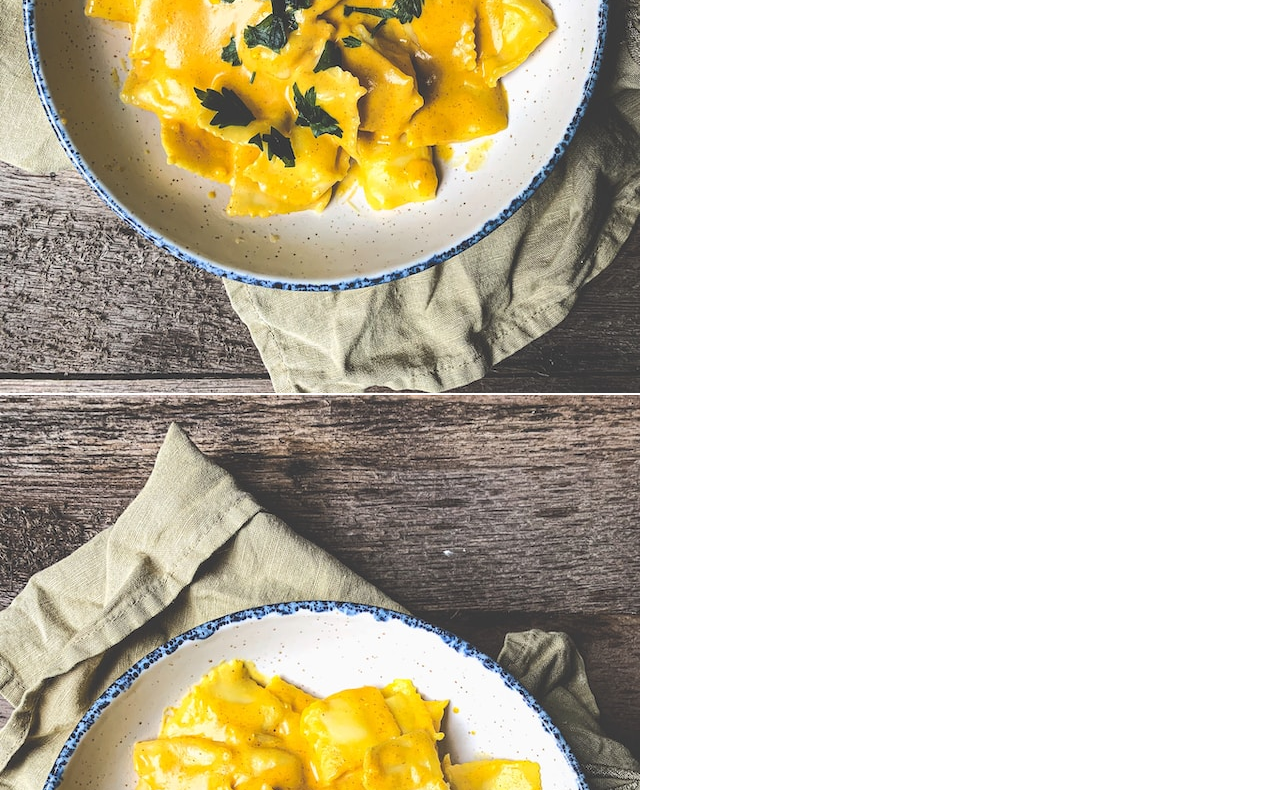
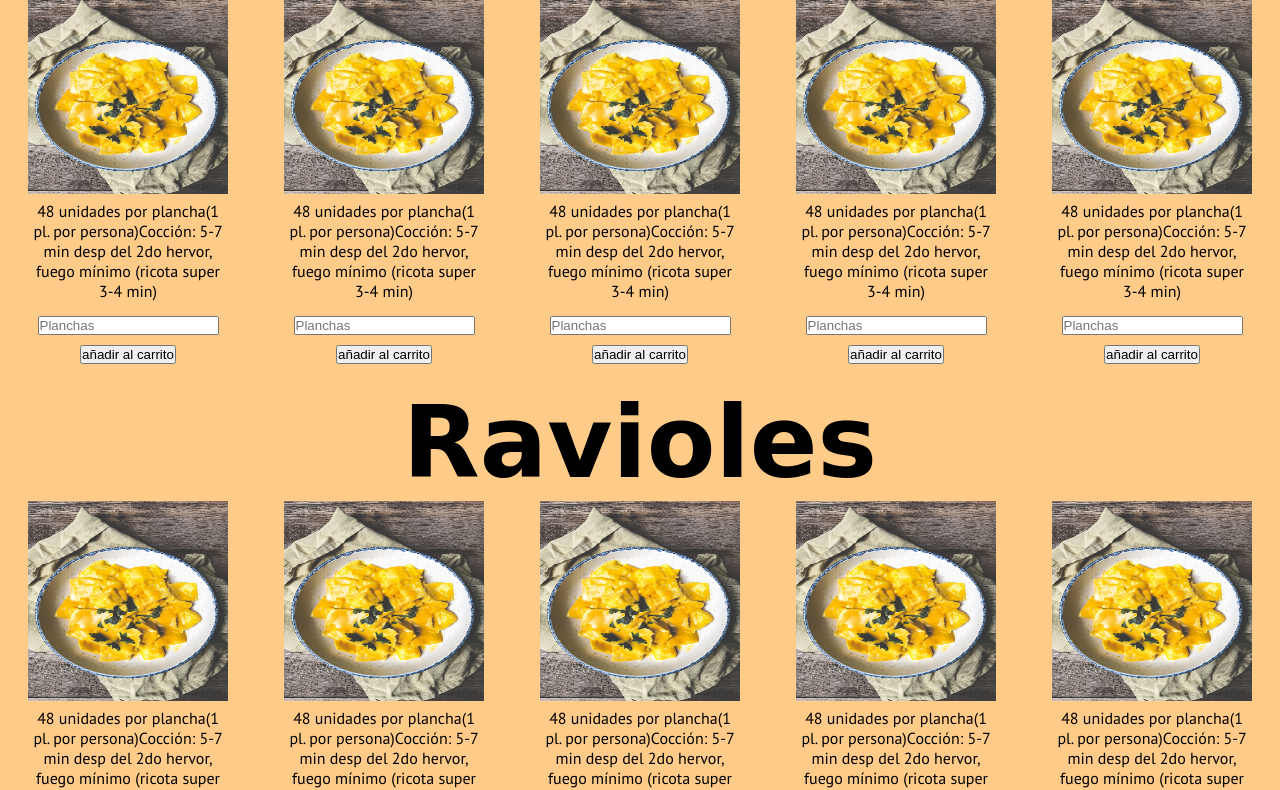
Before and after one commit to FacundoCanepa/tio-pelotte, a website: page pages/Pastas.html in a window 1280 px wide. Shown: the part 632-1422 px from the top of the page. Drawn offline with Linux system fonts and the light colour scheme; a web font is replaced by a local one.

Commit message:
add pastas en sass

```diff
--- a/scss/layout/_main-pastas.scss
+++ b/scss/layout/_main-pastas.scss
@@ -0,0 +1,51 @@
+.pastas{
+    background-color: $background-main;
+    h4{
+        font-family: 'Island Moments', cursive;
+        text-align: center;
+        font-size: 10rem;
+    }
+    .pastas-hamburguesa {
+        display: none;
+    }
+    .pastas-fotos{
+        ul{
+            display: flex;
+            justify-content: space-around;
+        }
+        img{
+            width: 20rem;
+            height: 20rem;
+        }
+    }
+    .pastas-pre{
+        li{
+            width: 20rem;
+            text-align: center;
+            font-family: 'PT Sans', sans-serif;
+            font-size: 1.6rem;
+            padding-top:0.5rem ;
+            padding-bottom: 0.5rem;
+        }
+    }
+    .pastas-carrito{
+        li{
+            width: 20rem;
+            text-align: center;
+        }
+        input{
+            margin-top: 1rem;
+        }
+    }
+    .enviar{
+        margin-bottom: 2rem;
+    }
+    .carrito-pastas{
+        position: fixed;
+        bottom: 20px;
+        right: 20px;
+        img{
+            width: 7rem;
+        }
+    }
+}
```
Also changed, not shown: css/style.css.
